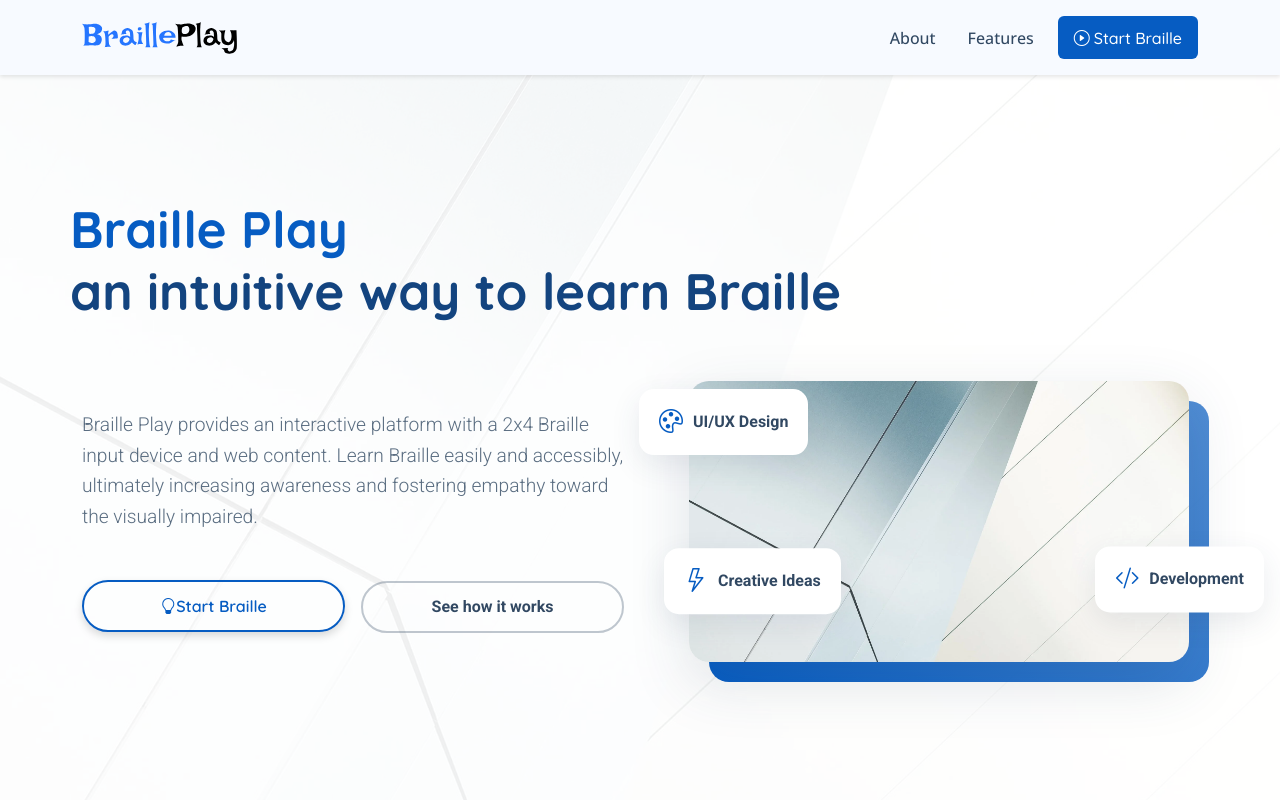
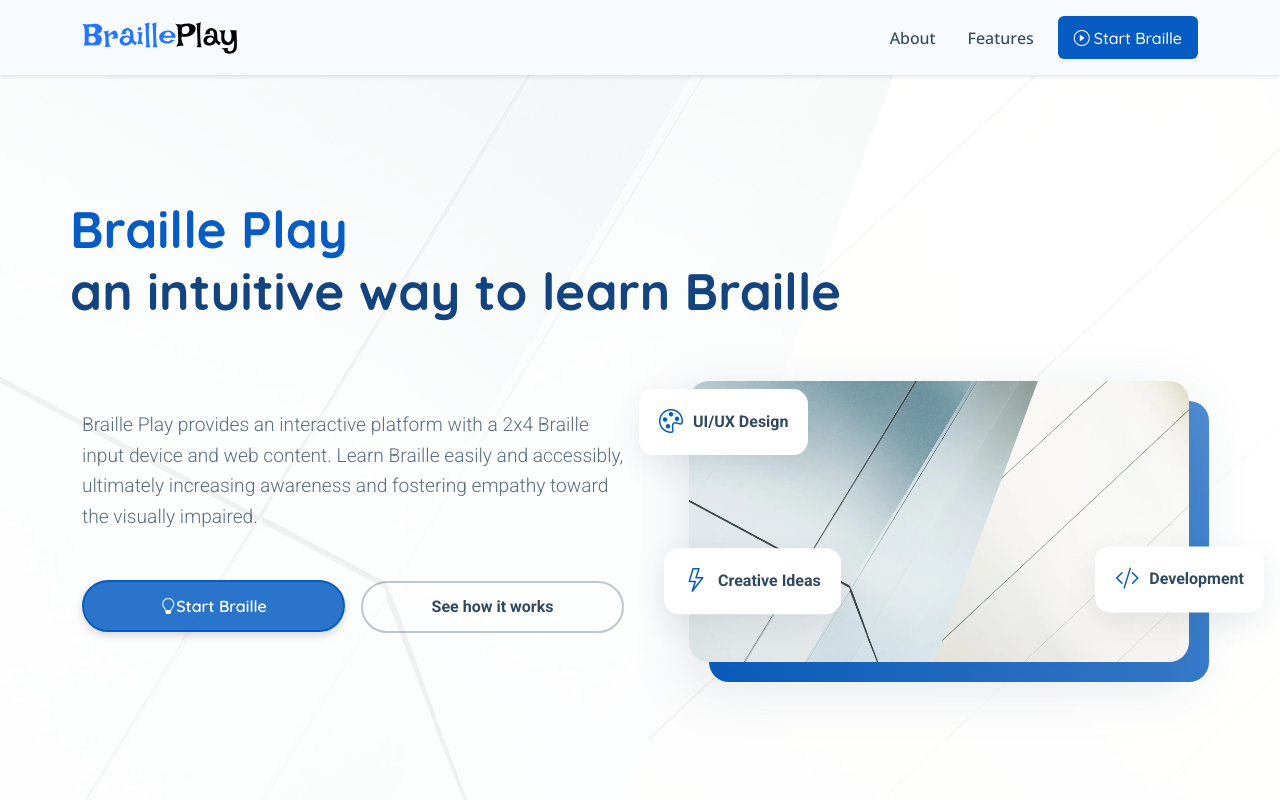
Before and after one commit to yeahyeon/braille-play-landing, a React (Vite) app: page / in a window 1280 px wide. In both pictures the pointer is over the link 213 px from the left and 606 px from the top of the page. Shown: the top 800 px of the page. Built offline with nearby package versions, Linux system fonts and the light colour scheme.

Commit message:
[fix] Start braille button hover style fixed

```diff
--- a/src/components/Hero.css
+++ b/src/components/Hero.css
@@ -155,8 +155,11 @@
 
 .hero .hero-actions .btn.btn-primary:hover,
 .hero .hero-actions .btn.btn-brand:hover {
-  background-color: transparent;
-  color: var(--accent-color);
+  background-color: color-mix(in srgb, var(--accent-color), transparent 15%);
+  color: #ffffff;
+  text-decoration: none;
+  transform: translateY(-1px);
+  box-shadow: 0 4px 8px rgba(0, 0, 0, 0.15);
 }
 
 .hero .hero-actions .btn.btn-outline {
```
